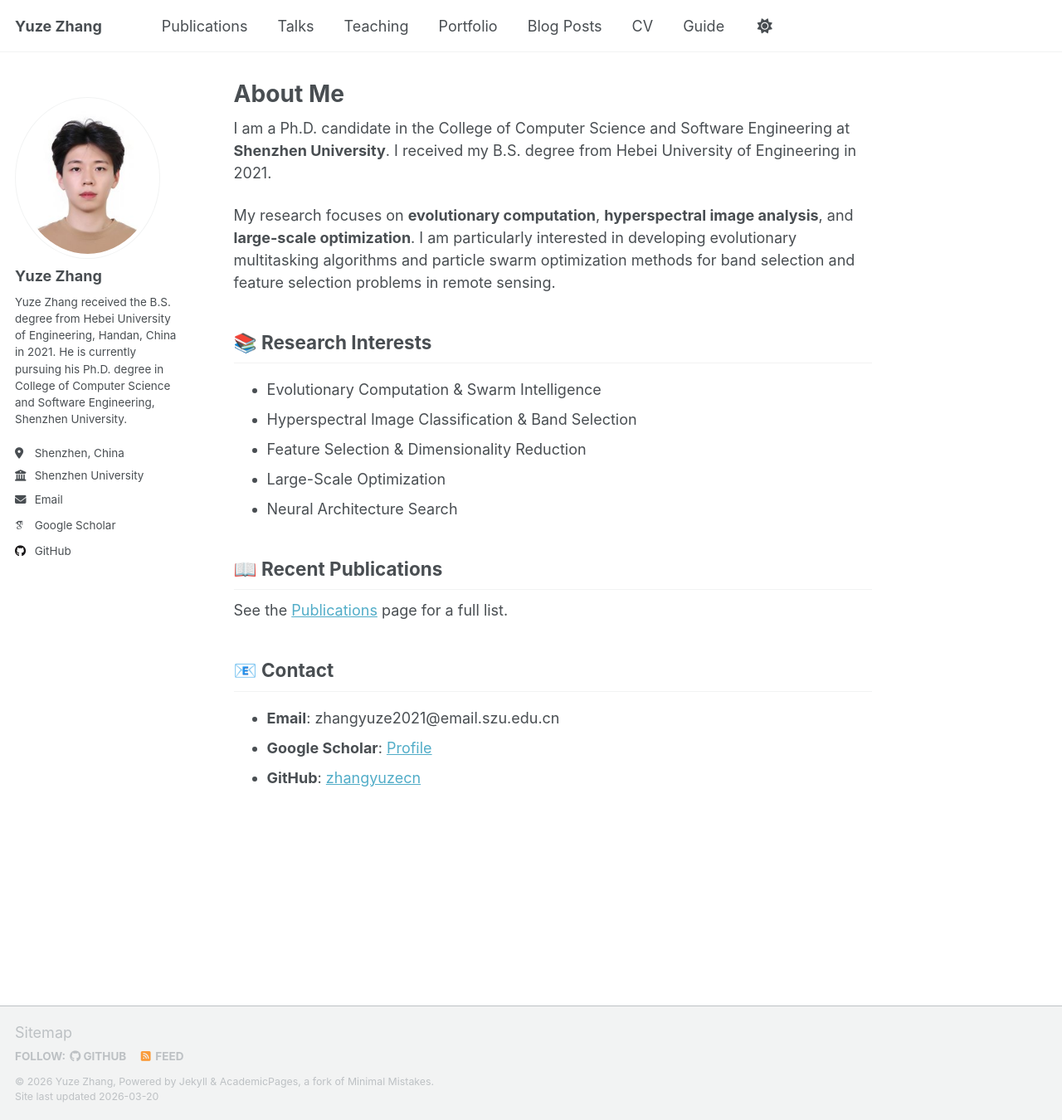
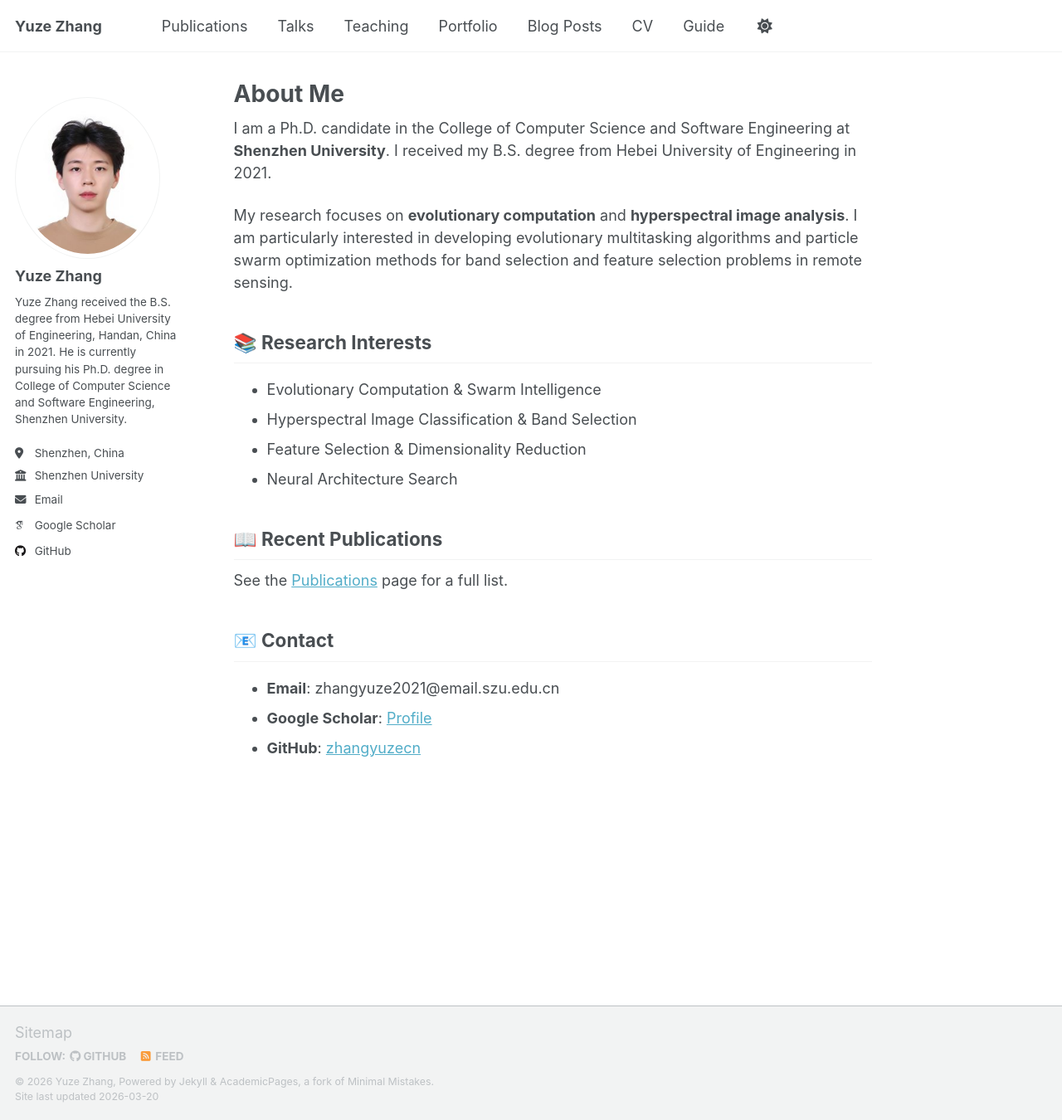
Before and after one commit to zhangyuzecn/zhangyuzecn.github.io, a Jekyll site: the page built from _pages/about.md, in a window 1280 px wide and 1350 px high. Shown: the whole window at 83% size. Built offline with Jekyll 4.4.1, drawn with Linux system fonts in a browser that asks for light colours; some web fonts are replaced; a script that is not in the unit is left out.

Commit message:
Remove large-scale optimization from research interests

```diff
--- a/_pages/about.md
+++ b/_pages/about.md
@@ -9,14 +9,13 @@ redirect_from:
 
 I am a Ph.D. candidate in the College of Computer Science and Software Engineering at **Shenzhen University**. I received my B.S. degree from Hebei University of Engineering in 2021.
 
-My research focuses on **evolutionary computation**, **hyperspectral image analysis**, and **large-scale optimization**. I am particularly interested in developing evolutionary multitasking algorithms and particle swarm optimization methods for band selection and feature selection problems in remote sensing.
+My research focuses on **evolutionary computation** and **hyperspectral image analysis**. I am particularly interested in developing evolutionary multitasking algorithms and particle swarm optimization methods for band selection and feature selection problems in remote sensing.
 
 ## 📚 Research Interests
 
 - Evolutionary Computation & Swarm Intelligence
 - Hyperspectral Image Classification & Band Selection
 - Feature Selection & Dimensionality Reduction
-- Large-Scale Optimization
 - Neural Architecture Search
 
 ## 📖 Recent Publications
```
